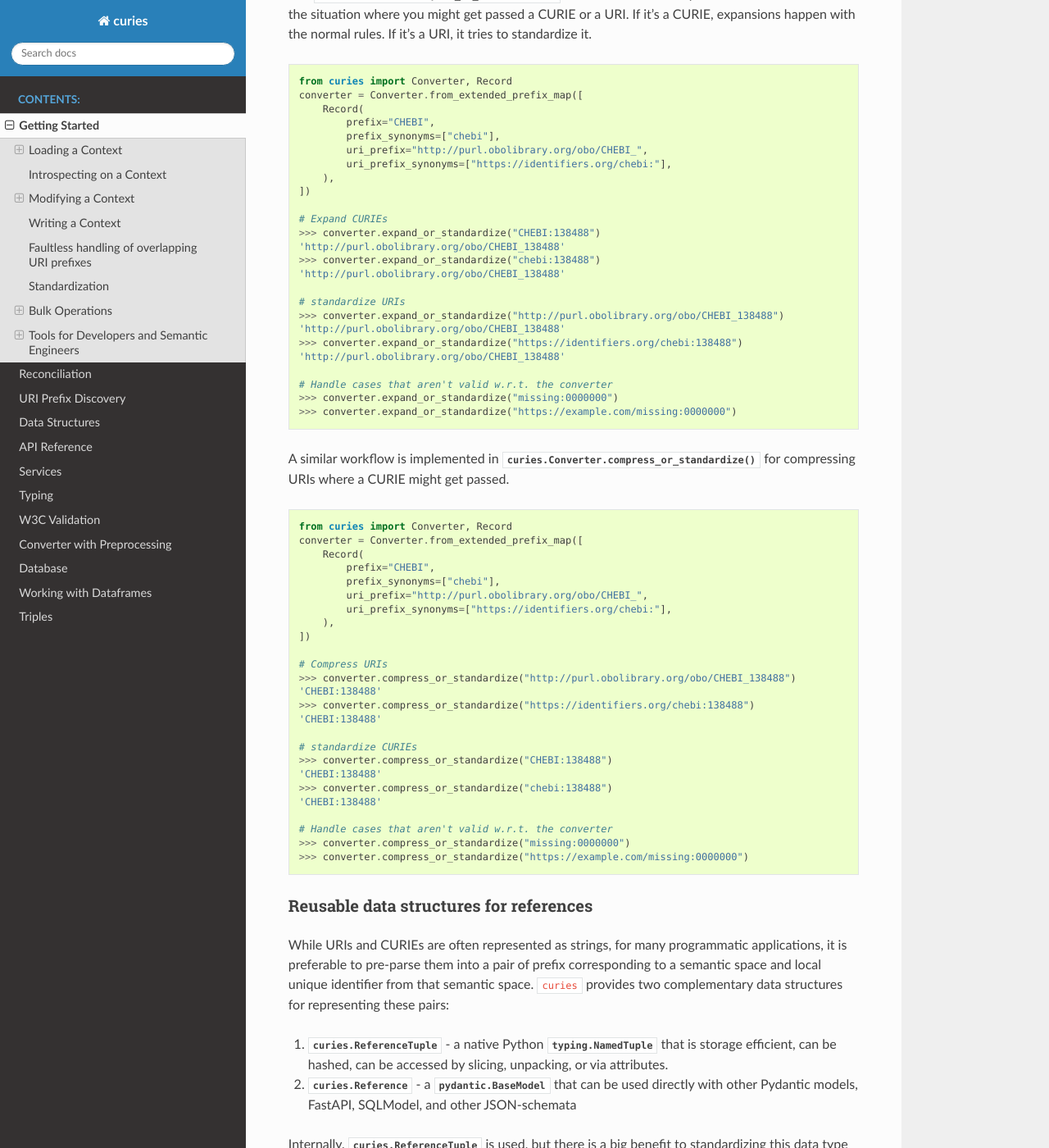
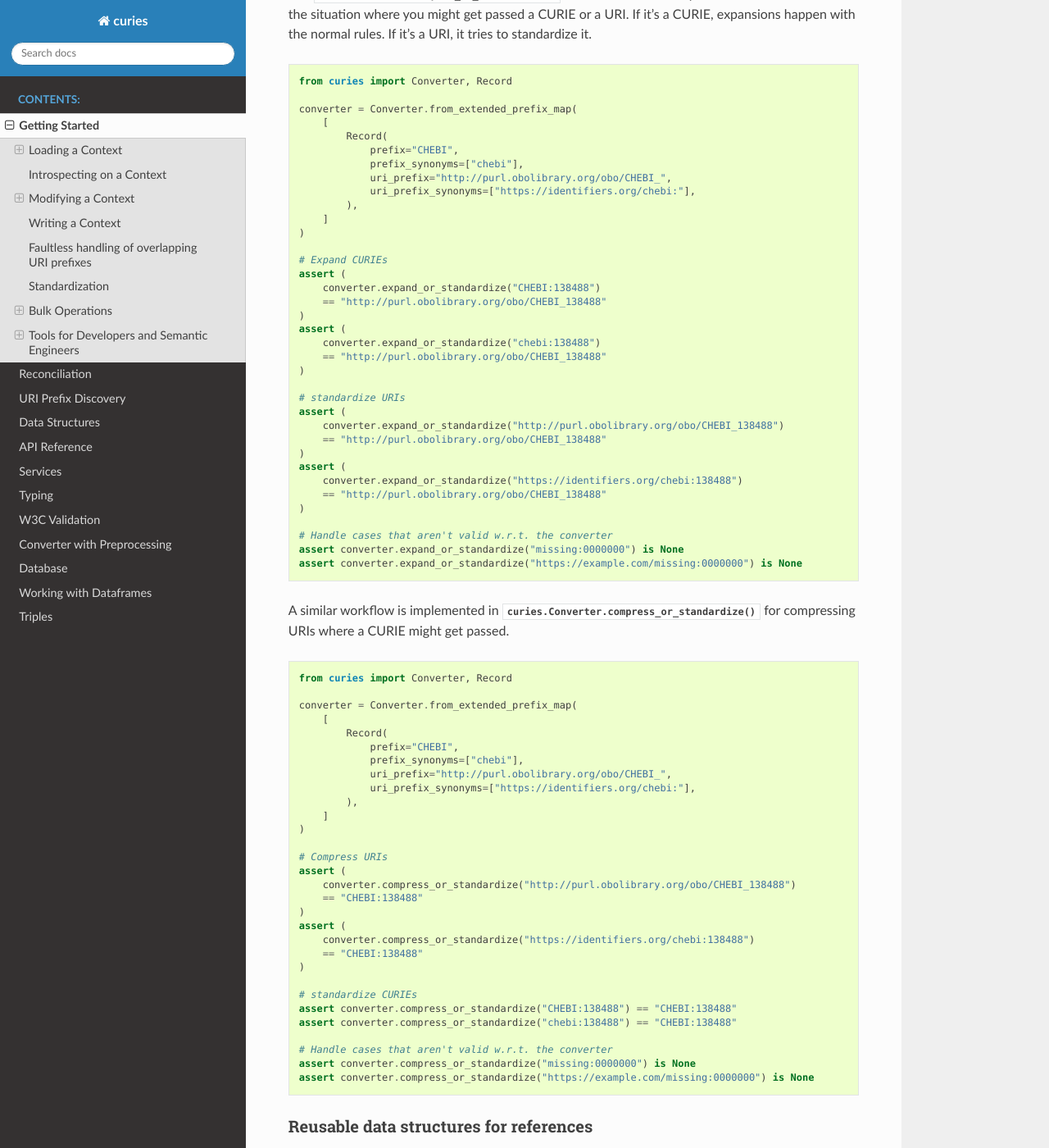
Before and after one commit to biopragmatics/curies, a Sphinx documentation site: the page built from docs/source/tutorial.rst, in a window 1280 px wide and 1400 px high, scrolled down 15133 px. Shown: the whole window at 82% size. Built offline with Sphinx 7.4.7 and the Read the Docs theme 3.1.0, drawn with Linux system fonts in a browser that asks for light colours.

Commit message:
Minor bugfixes and improvements (#221)

```diff
--- a/docs/source/tutorial.rst
+++ b/docs/source/tutorial.rst
@@ -810,30 +810,41 @@ expansions happen with the normal rules. If it's a URI, it tries to standardize
 .. code-block:: python
 
     from curies import Converter, Record
-    converter = Converter.from_extended_prefix_map([
-        Record(
-            prefix="CHEBI",
-            prefix_synonyms=["chebi"],
-            uri_prefix="http://purl.obolibrary.org/obo/CHEBI_",
-            uri_prefix_synonyms=["https://identifiers.org/chebi:"],
-        ),
-    ])
+
+    converter = Converter.from_extended_prefix_map(
+        [
+            Record(
+                prefix="CHEBI",
+                prefix_synonyms=["chebi"],
+                uri_prefix="http://purl.obolibrary.org/obo/CHEBI_",
+                uri_prefix_synonyms=["https://identifiers.org/chebi:"],
+            ),
+        ]
+    )
 
     # Expand CURIEs
-    >>> converter.expand_or_standardize("CHEBI:138488")
-    'http://purl.obolibrary.org/obo/CHEBI_138488'
-    >>> converter.expand_or_standardize("chebi:138488")
-    'http://purl.obolibrary.org/obo/CHEBI_138488'
+    assert (
+        converter.expand_or_standardize("CHEBI:138488")
+        == "http://purl.obolibrary.org/obo/CHEBI_138488"
+    )
+    assert (
+        converter.expand_or_standardize("chebi:138488")
+        == "http://purl.obolibrary.org/obo/CHEBI_138488"
+    )
 
     # standardize URIs
-    >>> converter.expand_or_standardize("http://purl.obolibrary.org/obo/CHEBI_138488")
-    'http://purl.obolibrary.org/obo/CHEBI_138488'
-    >>> converter.expand_or_standardize("https://identifiers.org/chebi:138488")
-    'http://purl.obolibrary.org/obo/CHEBI_138488'
+    assert (
+        converter.expand_or_standardize("http://purl.obolibrary.org/obo/CHEBI_138488")
+        == "http://purl.obolibrary.org/obo/CHEBI_138488"
+    )
+    assert (
+        converter.expand_or_standardize("https://identifiers.org/chebi:138488")
+        == "http://purl.obolibrary.org/obo/CHEBI_138488"
+    )
 
     # Handle cases that aren't valid w.r.t. the converter
-    >>> converter.expand_or_standardize("missing:0000000")
-    >>> converter.expand_or_standardize("https://example.com/missing:0000000")
+    assert converter.expand_or_standardize("missing:0000000") is None
+    assert converter.expand_or_standardize("https://example.com/missing:0000000") is None
 
 A similar workflow is implemented in :meth:`curies.Converter.compress_or_standardize`
 for compressing URIs where a CURIE might get passed.
@@ -841,30 +852,35 @@ for compressing URIs where a CURIE might get passed.
 .. code-block:: python
 
     from curies import Converter, Record
-    converter = Converter.from_extended_prefix_map([
-        Record(
-            prefix="CHEBI",
-            prefix_synonyms=["chebi"],
-            uri_prefix="http://purl.obolibrary.org/obo/CHEBI_",
-            uri_prefix_synonyms=["https://identifiers.org/chebi:"],
-        ),
-    ])
+
+    converter = Converter.from_extended_prefix_map(
+        [
+            Record(
+                prefix="CHEBI",
+                prefix_synonyms=["chebi"],
+                uri_prefix="http://purl.obolibrary.org/obo/CHEBI_",
+                uri_prefix_synonyms=["https://identifiers.org/chebi:"],
+            ),
+        ]
+    )
 
     # Compress URIs
-    >>> converter.compress_or_standardize("http://purl.obolibrary.org/obo/CHEBI_138488")
-    'CHEBI:138488'
-    >>> converter.compress_or_standardize("https://identifiers.org/chebi:138488")
-    'CHEBI:138488'
+    assert (
+        converter.compress_or_standardize("http://purl.obolibrary.org/obo/CHEBI_138488")
+        == "CHEBI:138488"
+    )
+    assert (
+        converter.compress_or_standardize("https://identifiers.org/chebi:138488")
+        == "CHEBI:138488"
+    )
 
     # standardize CURIEs
-    >>> converter.compress_or_standardize("CHEBI:138488")
-    'CHEBI:138488'
-    >>> converter.compress_or_standardize("chebi:138488")
-    'CHEBI:138488'
+    assert converter.compress_or_standardize("CHEBI:138488") == "CHEBI:138488"
+    assert converter.compress_or_standardize("chebi:138488") == "CHEBI:138488"
 
     # Handle cases that aren't valid w.r.t. the converter
-    >>> converter.compress_or_standardize("missing:0000000")
-    >>> converter.compress_or_standardize("https://example.com/missing:0000000")
+    assert converter.compress_or_standardize("missing:0000000") is None
+    assert converter.compress_or_standardize("https://example.com/missing:0000000") is None
 
 Reusable data structures for references
 =======================================
@@ -892,7 +908,7 @@ RDFlib is a pure Python package for manipulating RDF data. The following example
 how to bind the extended prefix map from a :class:`curies.Converter` to a graph
 (:class:`rdflib.Graph`).
 
-.. code-block::
+.. code-block:: python
 
     import curies, rdflib
 
@@ -903,7 +919,7 @@ how to bind the extended prefix map from a :class:`curies.Converter` to a graph
 A more flexible approach is to instantiate a namespace manager
 (:class:`rdflib.namespace.NamespaceManager`) and bind directly to that.
 
-.. code-block::
+.. code-block:: python
 
     import curies, rdflib.namespace
 
@@ -914,7 +930,7 @@ A more flexible approach is to instantiate a namespace manager
 URI references for use in RDFLib's graph class can be constructed from CURIEs using a
 combination of :meth:`curies.Converter.expand` and :class:`rdflib.URIRef`.
 
-.. code-block::
+.. code-block:: python
 
     import curies, rdflib
 
```
Also changed, not shown: 6 other files.
